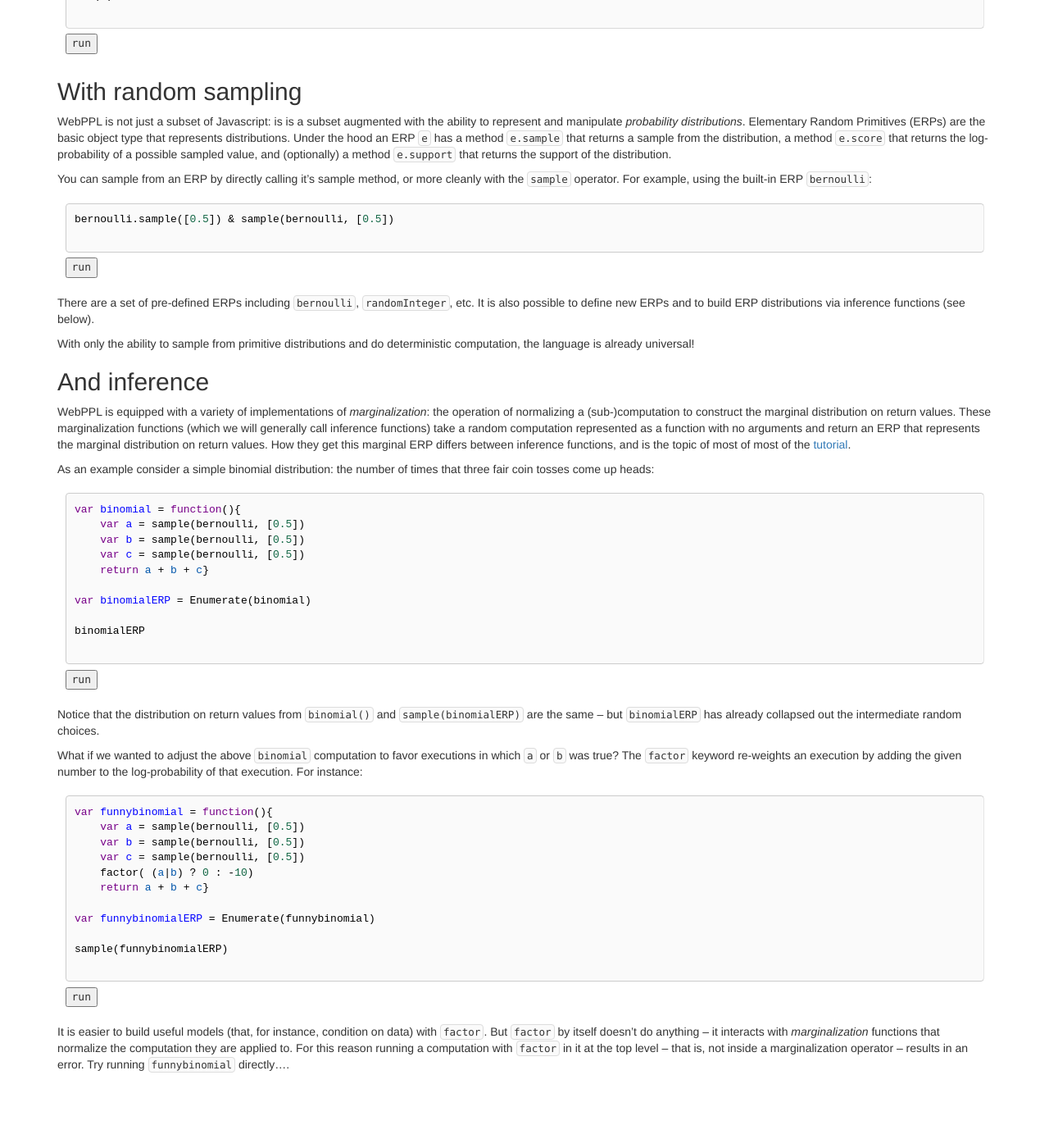
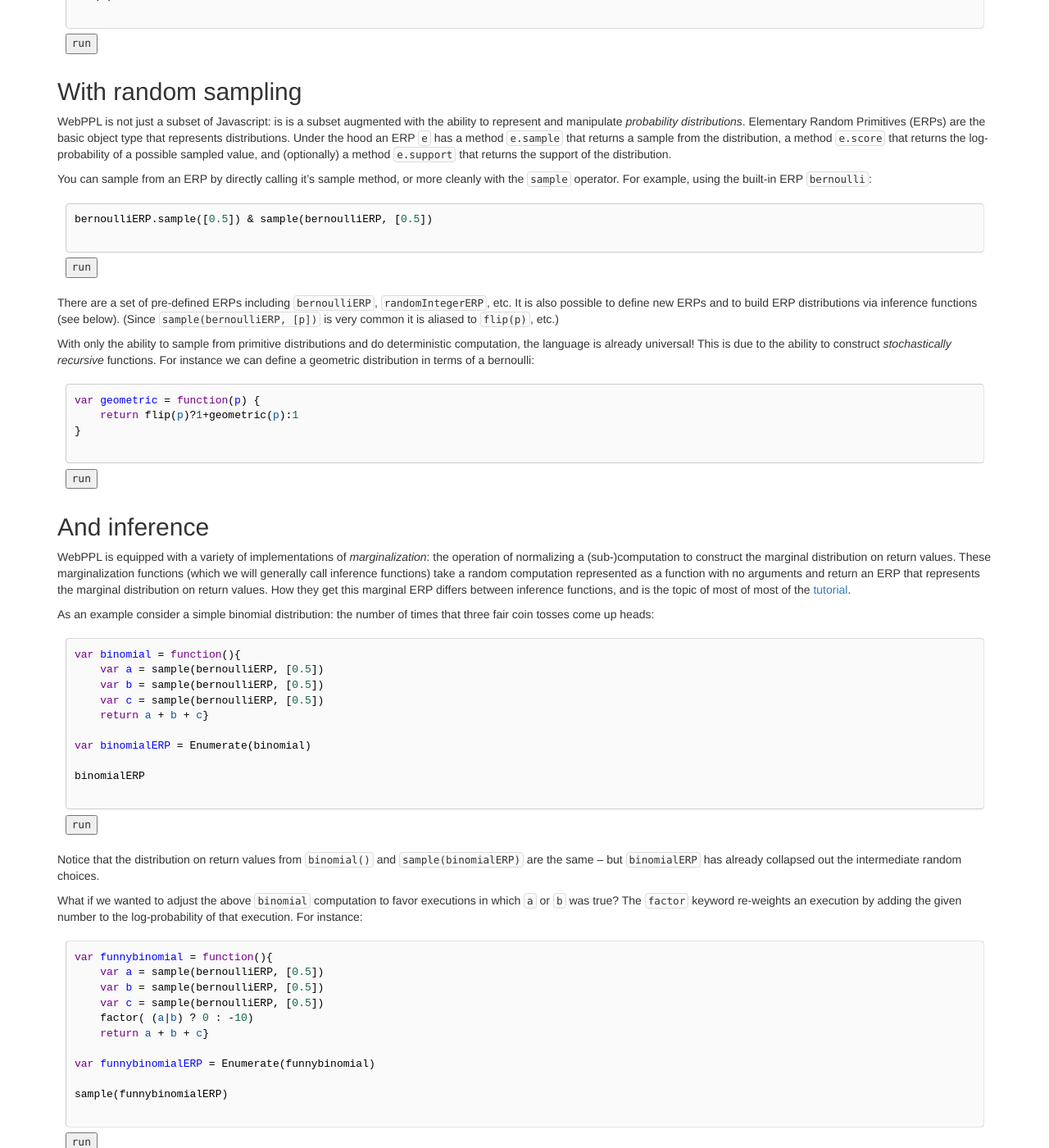
Before and after one commit to probmods/dippl, a Jekyll site: the page built from lectures/02-WebPPL.md, in a window 1280 px wide and 1400 px high, scrolled down 1026 px. Shown: the whole window at 82% size. Built offline with Jekyll 4.4.1, drawn with Linux system fonts in a browser that asks for light colours; nearby versions of some CDN libraries; library files that are not in the unit come from our copies; before the commit the page ends 2344 px from its top, so only the background shows below that; some of the changed text lies outside the part shown.

Commit message:
update various sections

```diff
--- a/lectures/WebPPL.md
+++ b/lectures/02-WebPPL.md
@@ -47,14 +47,18 @@ WebPPL is not just a subset of Javascript: is is a subset augmented with the abi
 You can sample from an ERP by directly calling it's sample method, or more cleanly with the `sample` operator. For example, using the built-in ERP `bernoulli`:
 
 ~~~~
-bernoulli.sample([0.5]) & sample(bernoulli, [0.5])
+bernoulliERP.sample([0.5]) & sample(bernoulliERP, [0.5])
 ~~~~
 
-There are a set of pre-defined ERPs including `bernoulli`, `randomInteger`, etc. It is also possible to define new ERPs and to build ERP distributions via inference functions (see below).
+There are a set of pre-defined ERPs including `bernoulliERP`, `randomIntegerERP`, etc. It is also possible to define new ERPs and to build ERP distributions via inference functions (see below). (Since `sample(bernoulliERP, [p])` is very common it is aliased to `flip(p)`, etc.)
 
-With only the ability to sample from primitive distributions and do deterministic computation, the language is already universal!
+With only the ability to sample from primitive distributions and do deterministic computation, the language is already universal! This is due to the ability to construct *stochastically recursive* functions. For instance we can define a geometric distribution in terms of a bernoulli:
 
-
+~~~
+var geometric = function(p) {
+    return flip(p)?1+geometric(p):1
+}
+~~~
 
 
 ## And inference
@@ -65,9 +69,9 @@ As an example consider a simple binomial distribution: the number of times that
 
 ~~~
 var binomial = function(){
-    var a = sample(bernoulli, [0.5])
-    var b = sample(bernoulli, [0.5])
-    var c = sample(bernoulli, [0.5])
+    var a = sample(bernoulliERP, [0.5])
+    var b = sample(bernoulliERP, [0.5])
+    var c = sample(bernoulliERP, [0.5])
     return a + b + c}
 
 var binomialERP = Enumerate(binomial)
@@ -81,9 +85,9 @@ What if we wanted to adjust the above `binomial` computation to favor executions
 
 ~~~
 var funnybinomial = function(){
-    var a = sample(bernoulli, [0.5])
-    var b = sample(bernoulli, [0.5])
-    var c = sample(bernoulli, [0.5])
+    var a = sample(bernoulliERP, [0.5])
+    var b = sample(bernoulliERP, [0.5])
+    var c = sample(bernoulliERP, [0.5])
     factor( (a|b) ? 0 : -10)
     return a + b + c}
 
```
Also changed, not shown: other parts of lectures/02-WebPPL.md (+2 -0 lines), lectures/03-coroutines.md (added, +5 -0 lines), lectures/hmm.md (+11 -8 lines), lectures/pragmatics.md (added, +92 -0 lines), todo.txt (+8 -0 lines), lectures/04-enumeration.md (renamed from lectures/03-enumeration.md), lectures/05-particlefilter.md (renamed from lectures/04-particlefilter.md).
